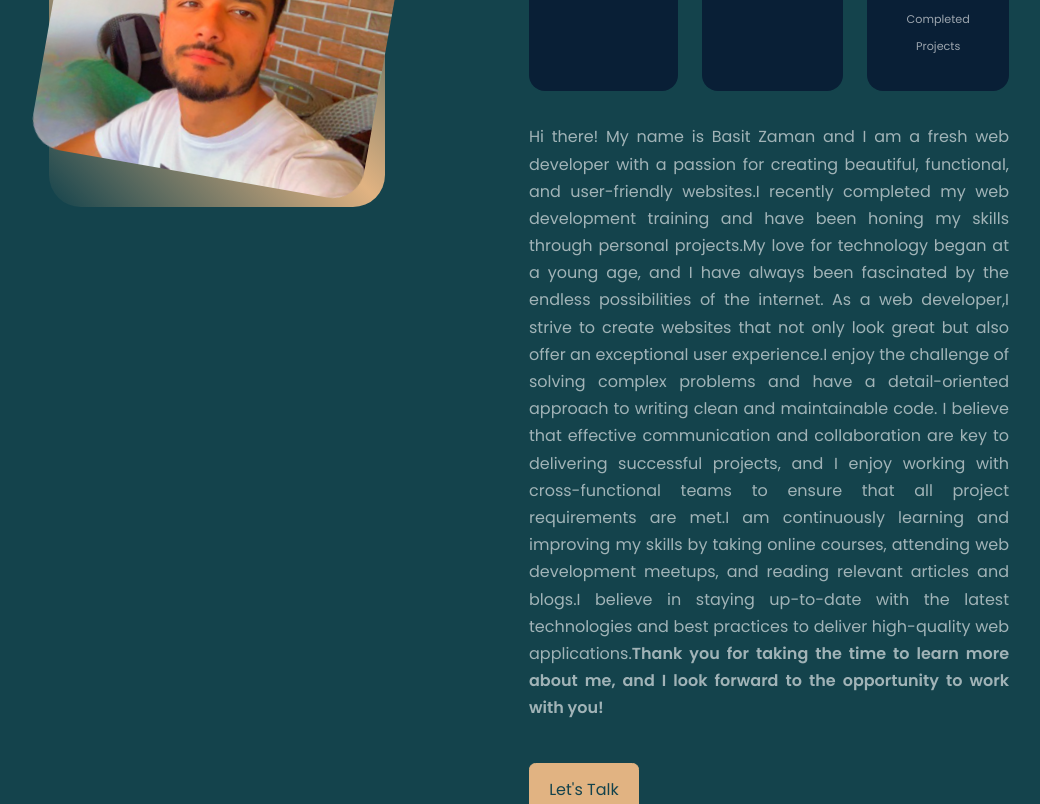
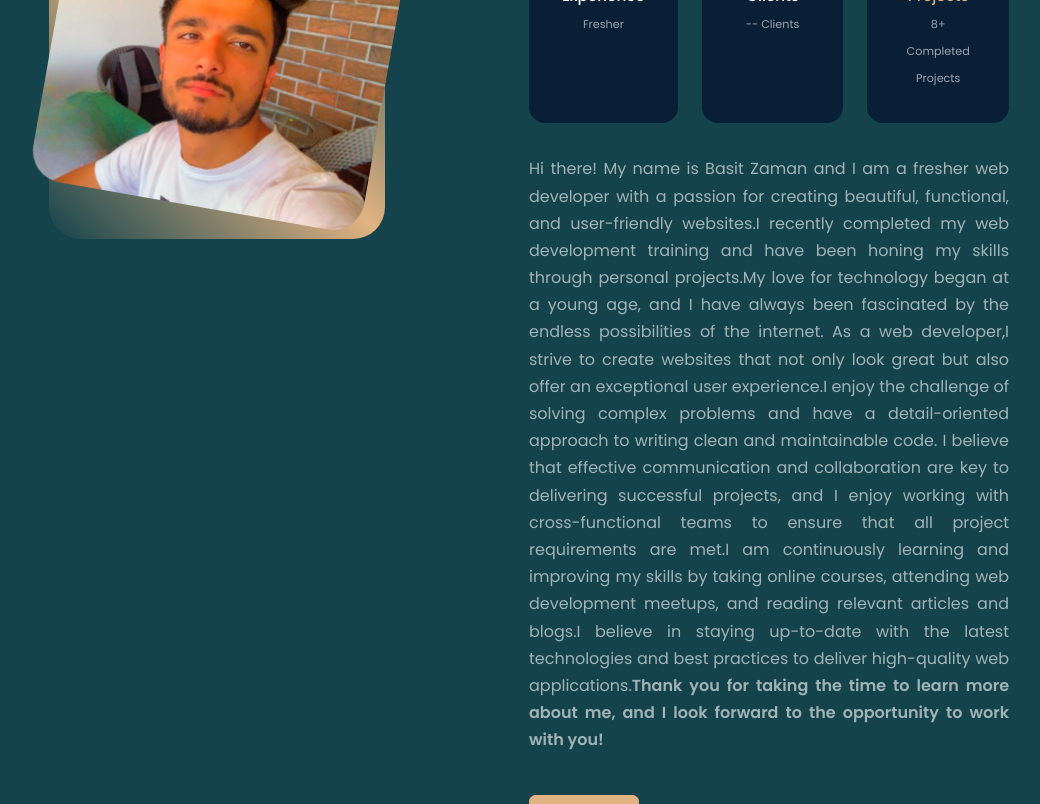
Before and after one commit to basitzaman/Personal-Portfolio, a React app: page / in a window 1280 px wide. Shown: the part 1360-2164 px from the top of the page, without its empty margins (111-1151 px from the left). Built offline with nearby package versions, Linux system fonts and the light colour scheme.

Commit message:
Deployed website

```diff
--- a/src/components/about/About.jsx
+++ b/src/components/about/About.jsx
@@ -39,7 +39,7 @@ const About = () => {
         </a>
        </div>
        <p className='para'>
-       Hi there! My name is Basit Zaman and I am a fresh web developer with a passion for creating beautiful, functional, and user-friendly websites.I recently completed my web development training and have been honing my skills through personal projects.My love for technology began at a young age, and I have always been fascinated by the endless possibilities of the internet. As a web developer,I strive to create websites that not only look great but also offer an exceptional user experience.I enjoy the challenge of solving complex problems and have a detail-oriented approach to writing clean and maintainable code. I believe that effective communication and collaboration are key to delivering successful projects, and I enjoy working with cross-functional teams to ensure that all project requirements are met.I am continuously learning and improving my skills by taking online courses, attending web development meetups, and reading relevant articles and blogs.I believe in staying up-to-date with the latest technologies and best practices to deliver high-quality web applications.
+       Hi there! My name is Basit Zaman and I am a fresher web developer with a passion for creating beautiful, functional, and user-friendly websites.I recently completed my web development training and have been honing my skills through personal projects.My love for technology began at a young age, and I have always been fascinated by the endless possibilities of the internet. As a web developer,I strive to create websites that not only look great but also offer an exceptional user experience.I enjoy the challenge of solving complex problems and have a detail-oriented approach to writing clean and maintainable code. I believe that effective communication and collaboration are key to delivering successful projects, and I enjoy working with cross-functional teams to ensure that all project requirements are met.I am continuously learning and improving my skills by taking online courses, attending web development meetups, and reading relevant articles and blogs.I believe in staying up-to-date with the latest technologies and best practices to deliver high-quality web applications.
        <b>Thank you for taking the time to learn more about me, and I look forward to the opportunity to work with you!</b>
        </p>
        <a href="#contact" className='btn btn-primary'>Let's Talk</a>
--- a/src/components/about/about.css
+++ b/src/components/about/about.css
@@ -61,7 +61,9 @@
     text-align: justify;
 }
 
-
+#about{
+    margin-top:10rem;
+}
 
 @media screen and (max-width: 1023px){
     .about__container{
--- a/src/components/header/header.css
+++ b/src/components/header/header.css
@@ -2,6 +2,7 @@ header{
     height:110vh;
     padding-top: 7rem;
     /* overflow: hidden; */
+
 }
 .header__container{
     text-align: center;
@@ -44,6 +45,7 @@ header{
     left: 50%;
     left: calc(50% - 11rem);
     margin-top:4rem ;
+    overflow: hidden;
     border-radius: 12rem 12rem 0 0;
     padding: 2.5rem 1.5rem 1.5rem;
 }
@@ -66,8 +68,9 @@ header{
 
 @media screen and (max-width:600px){
     header{
-        height:100vh;
-
+        height:90vh;
+        /* overflow: hidden;
+  */
      }
      .Header__Socials, .scroll__down{
         display: none;
--- a/src/index.css
+++ b/src/index.css
@@ -47,7 +47,7 @@ h1{
     font-size: 2.5rem;
 }
 section{
-    margin-top:8rem;
+    margin-top:7rem;
 }
 section > h2 ,section >h5{
     text-align:center;
```
